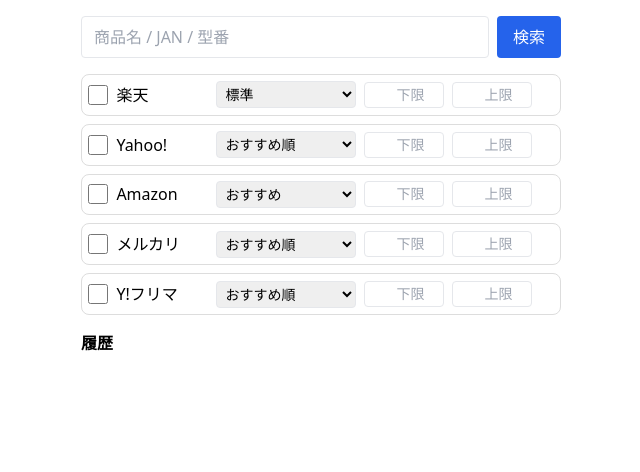
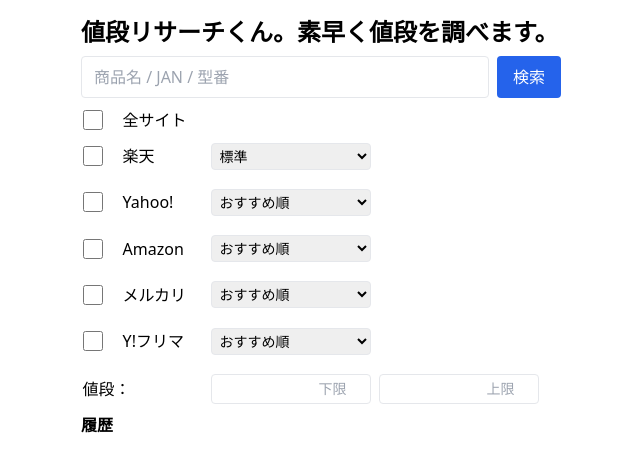
Before and after one commit to pemonmonda0/hyper-web-search, a plain HTML site: page index.html in a window 1280 px wide. Shown: the whole page, without its empty margins (319-959 px from the left). Drawn offline with nearby package versions, Linux system fonts and the light colour scheme.

Commit message:
Rev.1.00

```diff
--- a/index.html
+++ b/index.html
@@ -10,12 +10,12 @@
       /* ── 行そのものを 4 列グリッドにする ────────────────── */
       .siteRow {
         display: grid;
-        grid-template-columns: 120px 140px 80px 80px; /* label / sort / min / max */
+        grid-template-columns: 120px 160px 160px; /* label / sort / xxx */
         gap: 0.5rem;
         align-items: center;
-        border: 1px solid #ddd;
+        border: 0px solid #ddd;
         border-radius: 0.5rem;
-        padding: 0.4rem;
+        padding: 0.1rem; /* 間隔 */
         transition: 0.15s;
       }
       .siteRow:hover {
@@ -32,7 +32,8 @@
   </head>
 
   <!-- *** BODY *** -->
-  <body class="max-w-lg mx-auto p-4 space-y-4">
+  <body class="max-w-lg mx-auto p-4 space-y-2">
+    <h1 class="text-2xl font-bold">値段リサーチくん。素早く値段を調べます。</h1>
     <!-- ───────── 検索バー ───────── -->
     <div class="flex gap-2">
       <input
@@ -45,8 +46,34 @@
       </button>
     </div>
 
+    <!-- 全ECの使用有無を設定するチェックボックス-->
+    <div class="siteRow" id="commonRow">
+      <div class="flex items-center gap-5">
+        <input type="checkbox" id="chk_all" class="h-5 w-5" />
+        <label for="chk_all" class="select-none">全サイト</label>
+      </div>
+    </div>
+
     <!-- ───────── サイト入力行（動的生成） ───────── -->
     <div id="siteBox" class="space-y-2"></div>
+
+    <!-- 値段の上限、下限のBOX -->
+    <div class="siteRow" id="priceRow">
+      <!-- ラベルと入力欄を2〜4列目に -->
+        <div class="whitespace-nowrap">値段：</div>
+        <input
+          id="min_common"
+          type="number"
+          placeholder="下限"
+          class="border rounded px-2 py-1 text-right text-sm w-full"
+        />
+        <input
+          id="max_common"
+          type="number"
+          placeholder="上限"
+          class="border rounded px-2 py-1 text-right text-sm w-full"
+        />
+    </div>
 
     <!-- ───────── 履歴 ───────── -->
     <h2 class="font-bold mt-6">履歴</h2>
@@ -55,6 +82,7 @@
       class="list-disc pl-6 space-y-1 text-blue-600 cursor-pointer"
     ></ul>
 
+    <!-- ------------------------------------ script ---------------------------------- -->
     <script>
       /* ===== 1. サイト定義 ===== */
       const SITES = [
@@ -67,6 +95,9 @@
             { v: "13", t: "高い順 (価格+送料)" },
             { v: "2", t: "安い順" },
             { v: "3", t: "高い順" },
+            { v: "4", t: "新着順" },
+            { v: "5", t: "レビュー件数順" },
+            { v: "6", t: "レビュー評価順" },
           ],
           url: (q, o) =>
             `https://search.rakuten.co.jp/search/mall/${q}/?s=${o.sort}` +
@@ -97,7 +128,7 @@
           id: "amazon",
           label: "Amazon",
           sort: [
-            { v: "relevanceblender", t: "おすすめ" },
+            { v: "relevanceblender", t: "おすすめ順" },
             { v: "price-asc-rank", t: "安い順" },
             { v: "price-desc-rank", t: "高い順" },
             { v: "review-rank", t: "標準的なカスタマーレビュー" },
@@ -163,17 +194,15 @@
             "beforeend",
             `
             <div class="siteRow" id="row_${s.id}">
-              <div class="flex items-center gap-2">
+              <div class="flex items-center gap-5">
                 <input type="checkbox" id="chk_${s.id}" class="h-5 w-5" >
                 <label for="chk_${s.id}" class="select-none">${s.label}</label>
               </div>
               <select id="sort_${s.id}" class="border rounded px-1 py-0.5 text-sm w-full">
                 ${sortOpts}
               </select>
-              <input id="min_${s.id}" type="number" placeholder="下限"
-                    class="border rounded px-1 py-0.5 text-right text-sm w-num">
-              <input id="max_${s.id}" type="number" placeholder="上限"
-                    class="border rounded px-1 py-0.5 text-right text-sm w-num">
+              <div></div>
+              <div></div>
             </div>`
           );
         });
@@ -193,8 +222,8 @@
           if (document.getElementById(`chk_${s.id}`).checked) {
             const opt = {
               sort: document.getElementById(`sort_${s.id}`).value,
-              min: document.getElementById(`min_${s.id}`).value,
-              max: document.getElementById(`max_${s.id}`).value,
+              min: document.getElementById(`min_common`).value,
+              max: document.getElementById(`max_common`).value,
             };
             window.open(s.url(q, opt), "_blank" + Math.random(), "noopener");
           }
@@ -222,6 +251,14 @@
         });
       }
       drawHist();
+
+      // 全ECサイトを操作するチェックボックスに変化があった場合のイベント
+      document.getElementById("chk_all").addEventListener("change", (e) => {
+        const checked = e.target.checked;
+        SITES.forEach((s) => {
+          document.getElementById(`chk_${s.id}`).checked = checked;
+        });
+      });
     </script>
   </body>
 </html>
```
